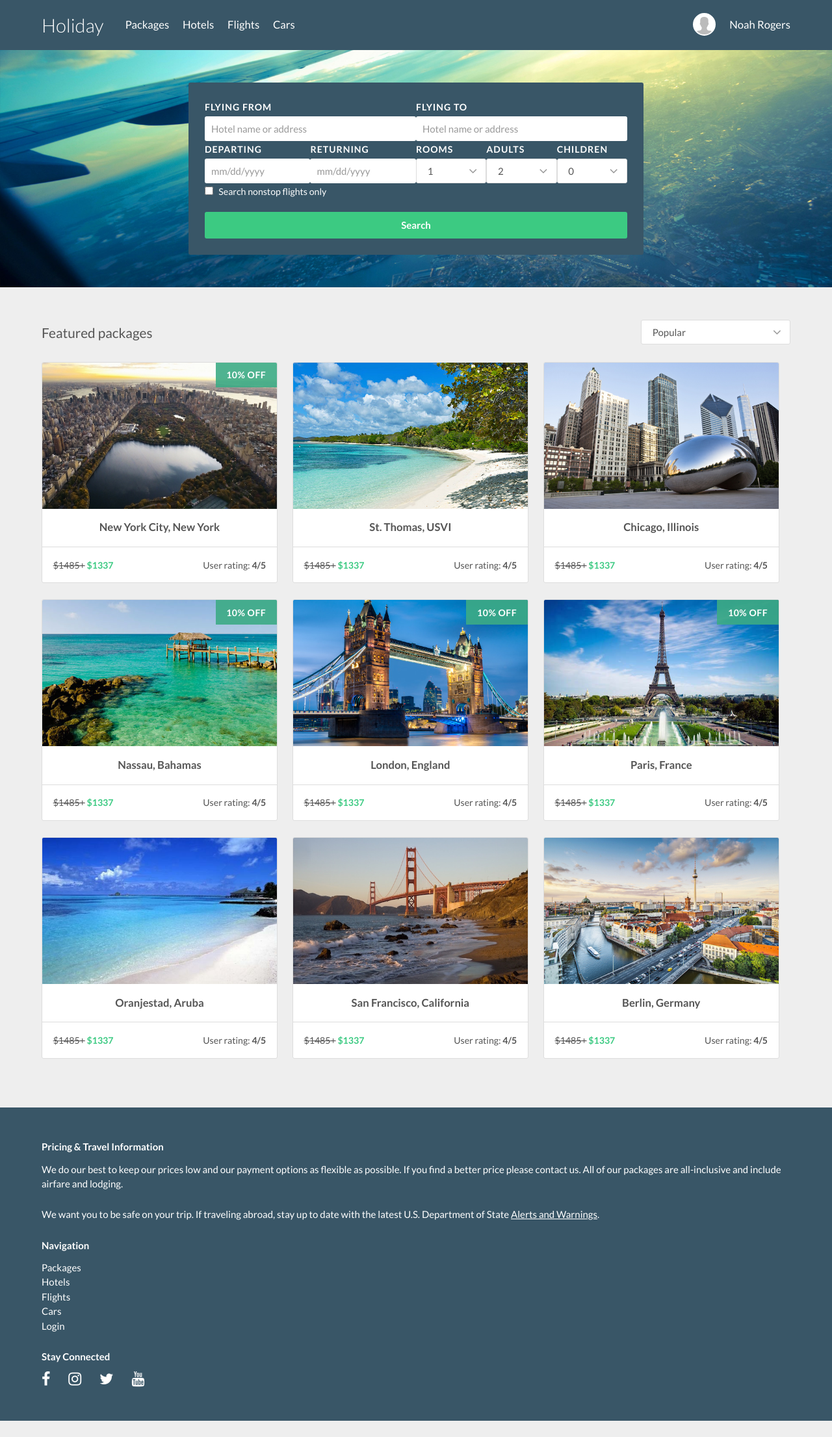
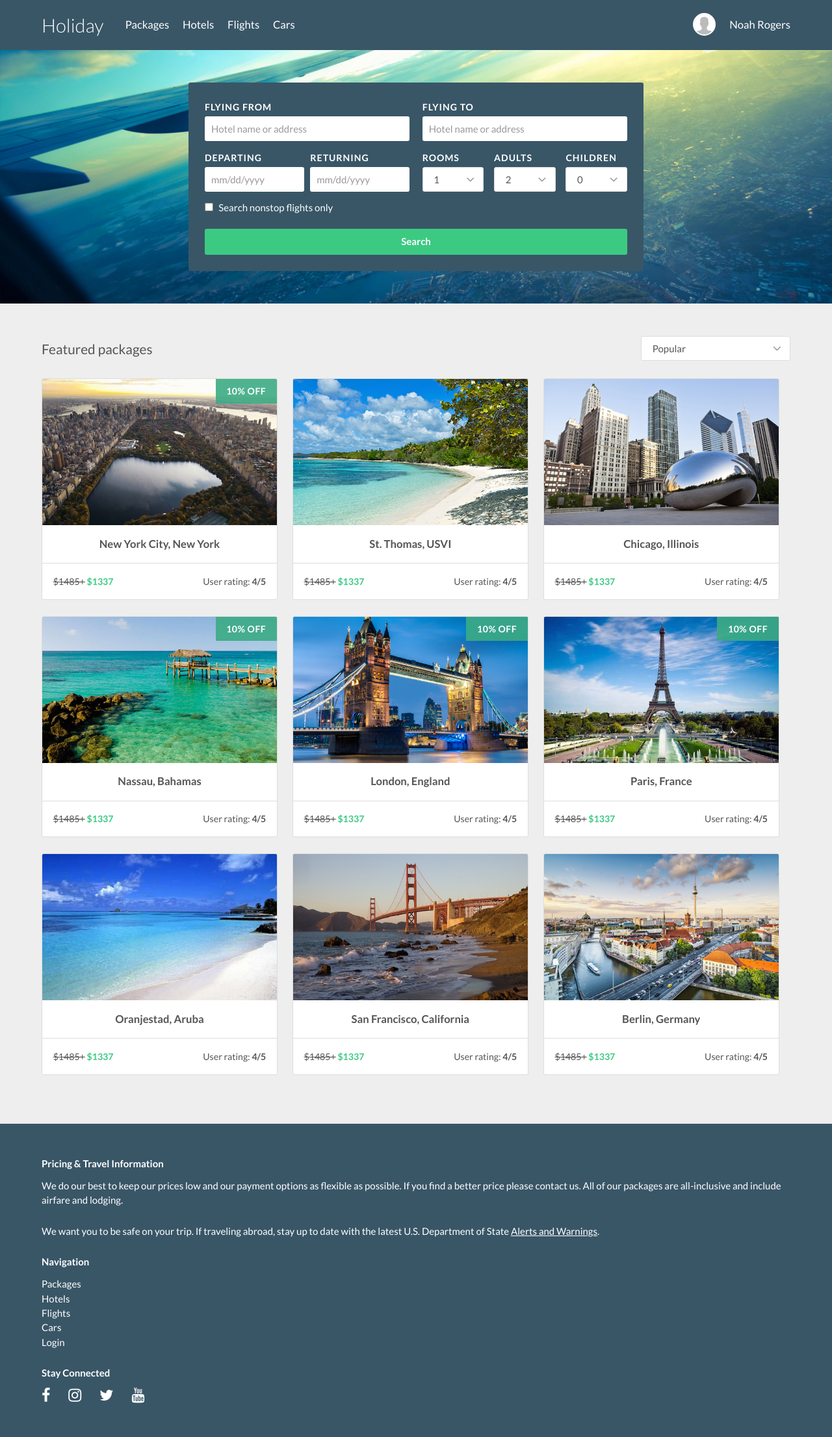
Before and after one commit to Treydor/holiday, a Jekyll site: the page built from index.html, in a window 1280 px wide. Shown: the whole page at 65% size. Built offline with Jekyll 4.4.1, drawn with Linux system fonts in a browser that asks for light colours; nearby versions of some CDN libraries; before the commit the page ends 2186 px from its top, so only the background shows below that.

Commit message:
Adds seach specific styles

```diff
--- a/assets/stylesheets/components/_search.scss
+++ b/assets/stylesheets/components/_search.scss
@@ -8,8 +8,52 @@
   padding: 1.5rem;
   overflow: hidden;
   width: 100%;
+
+  .row {
+    @media #{$medium} {
+      margin-bottom: .75rem;
+
+      &:last-of-type {
+        margin-bottom: 0;
+      }
+    }
+  }
+
+  .module {
+    margin-bottom: .75rem;
+
+    @media #{$medium} {
+      margin-bottom: 0;
+    }
+  }
+
+  .module--6 {
+    width: 100%;
+
+    @media #{$medium} {
+      margin-left: 3%;
+      width: 48.5%;
+
+      &:first-of-type {
+        margin-left: 0;
+      }
+    }
+  }
+
+  .module--4 {
+    float: left;
+    margin-left: 5%;
+    width: 30%;
+
+    &:first-of-type {
+      margin-left: 0;
+    }
+  }
+
+  .label--clickable {
+    font-size: .9rem;
+  }
 }
-
 
 /*------ Search results filters ------*/
 
@@ -37,6 +81,7 @@
   font-size: .85rem;
   font-weight: $bold;
   margin: 0 auto 3rem;
+  max-width: 700px;
   padding: .5rem 1rem;
   text-align: center;
 
@@ -110,6 +155,7 @@
 .steps__circle--current {
   @extend .pulse;
   background: $gray;
+  border: 2px solid $gray;
   color: $white;
 }
 
@@ -123,6 +169,15 @@
   }
 }
 
+.steps__circle--link {
+  transition: border $duration $timing;
+
+  &:hover {
+    border: 2px solid darken($border-light, 8%);
+    text-decoration: none;
+  }
+}
+
 .steps__label {
   color: $black;
   display: block;
@@ -132,3 +187,19 @@
   margin: .75rem 0 0;
   text-transform: uppercase;
 }
+
+/*------ Your package ------*/
+
+.content__your-package {
+  font-size: .85rem;
+  margin: 0 auto 3rem;;
+  width: 600px;
+
+  &:before {
+    content: "Your selection";
+    font-weight: $bold;
+    letter-spacing: .5px;
+    margin-bottom: 1rem;
+    text-transform: uppercase;
+  }
+}
```
